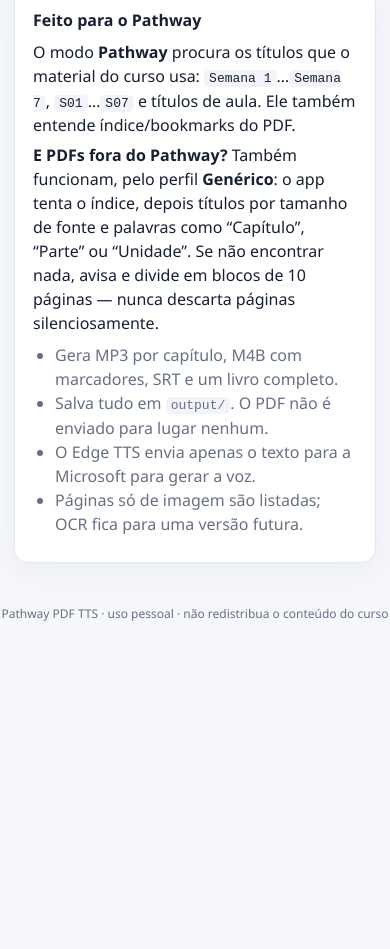
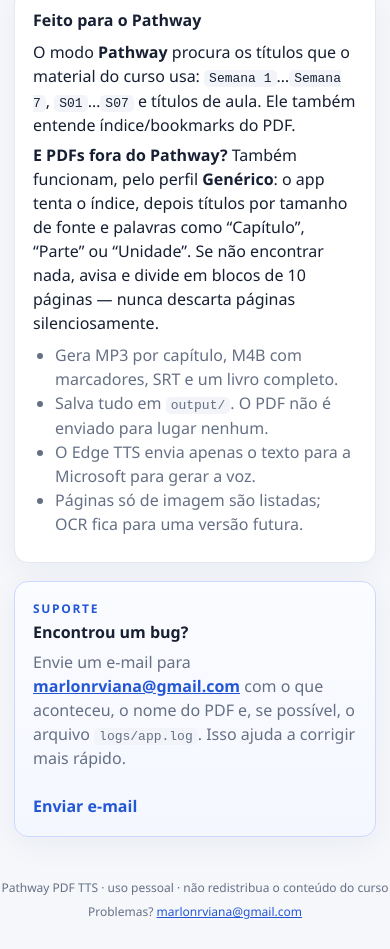
Before and after one commit to NMarlon/1-Mini-Projetos, a plain HTML site: page PDF TTS/src/pdf_tts/web/index.html in a window 390 px wide. Shown: the part 1731-2680 px from the top of the page. Before the commit the page ends 2382 px from the top, so only its background shows below. Drawn offline with Linux system fonts and the light colour scheme; files that its build step writes are made by us from their sources; no server answers; files whose address does not match are found by name.

Commit message:
feat(pathway-tts): canal de suporte por e-mail

```diff
--- a/PDF TTS/src/pdf_tts/web/app.js
+++ b/PDF TTS/src/pdf_tts/web/app.js
@@ -1,4 +1,10 @@
 const $ = (id) => document.getElementById(id);
+
+const SUPPORT_EMAIL = "marlonrviana@gmail.com";
+
+function supportMailto(subject, body) {
+  return `mailto:${SUPPORT_EMAIL}?subject=${encodeURIComponent(subject)}&body=${encodeURIComponent(body)}`;
+}
 
 const RECIPES = {
   auto: { content: "auto", chapters: "auto", label: "Automático" },
@@ -108,6 +114,33 @@ function stageLabel(stage) {
     "erro": "Erro",
   };
   return labels[stage] || stage || "—";
+}
+
+function showErrorHelp(job = {}) {
+  const help = $("errorHelp");
+  const link = $("reportErrorLink");
+  if (!help || !link) return;
+  const details = [
+    "Olá, Marlon!",
+    "",
+    "O Pathway PDF TTS apresentou um problema.",
+    "",
+    `Job: ${job.id || state.jobId || "(sem job)"}`,
+    `Etapa: ${job.stage || "(desconhecida)"}`,
+    `Mensagem: ${job.message || job.error || "(sem mensagem)"}`,
+    "",
+    "O que eu estava fazendo:",
+    "",
+    "",
+    "Se possível, anexei o arquivo logs/app.log.",
+  ].join("\n");
+  link.href = supportMailto("Pathway PDF TTS - erro na conversão", details);
+  help.hidden = false;
+}
+
+function hideErrorHelp() {
+  const help = $("errorHelp");
+  if (help) help.hidden = true;
 }
 
 function currentRecipe() {
@@ -479,6 +512,7 @@ async function generate() {
   $("progressBar").classList.remove("indeterminate");
   $("progressCount").textContent = "";
   $("progressPercent").textContent = "";
+  hideErrorHelp();
   try {
     const data = await api("/api/jobs", {
       method: "POST",
@@ -538,6 +572,7 @@ async function pollJob() {
       $("progressStage").textContent = "Concluído";
       $("progressBar").classList.remove("indeterminate");
       $("progressBar").style.width = "100%";
+      hideErrorHelp();
       renderResult(job);
       $("generate").disabled = false;
     } else if (job.status === "error" || job.status === "interrupted") {
@@ -548,12 +583,14 @@ async function pollJob() {
       $("progressStage").textContent = "Erro";
       $("progressBar").classList.remove("indeterminate");
       $("progressBar").style.width = "0%";
+      showErrorHelp(job);
       $("generate").disabled = false;
     }
   } catch (error) {
     if (error instanceof ConnectionError) {
       setConnectionState(false);
       $("progressMessage").textContent = "Conexão com o programa perdida. Mantenha a janelinha aberta e aguarde ou clique em Tentar novamente.";
+      showErrorHelp({ message: "A conexão com o servidor local caiu durante a conversão." });
     } else {
       $("progressMessage").textContent = error.message;
     }
--- a/PDF TTS/src/pdf_tts/web/index.html
+++ b/PDF TTS/src/pdf_tts/web/index.html
@@ -156,6 +156,10 @@
         <span id="progressCount"></span>
         <span id="progressPercent"></span>
       </div>
+      <p class="hint" id="errorHelp" hidden>
+        Se o problema continuar, <a id="reportErrorLink" href="mailto:marlonrviana@gmail.com">envie um e-mail</a>
+        com o ID do job, a mensagem acima e o arquivo <code>logs/app.log</code>.
+      </p>
       <div class="result" id="result" hidden>
         <h3>Pronto!</h3>
         <div id="resultSummary"></div>
@@ -189,10 +193,24 @@
         <li>Páginas só de imagem são listadas; OCR fica para uma versão futura.</li>
       </ul>
     </section>
+
+    <section class="card support">
+      <div>
+        <div class="eyebrow">Suporte</div>
+        <h3>Encontrou um bug?</h3>
+        <p>
+          Envie um e-mail para <a href="mailto:marlonrviana@gmail.com">marlonrviana@gmail.com</a>
+          com o que aconteceu, o nome do PDF e, se possível, o arquivo
+          <code>logs/app.log</code>. Isso ajuda a corrigir mais rápido.
+        </p>
+      </div>
+      <a class="primary button-link" href="mailto:marlonrviana@gmail.com?subject=Pathway%20PDF%20TTS%20-%20relato%20de%20bug">Enviar e-mail</a>
+    </section>
   </main>
 
   <footer>
     <span>Pathway PDF TTS · uso pessoal · não redistribua o conteúdo do curso</span>
+    <span>Problemas? <a href="mailto:marlonrviana@gmail.com">marlonrviana@gmail.com</a></span>
   </footer>
   <script src="/static/app.js"></script>
 </body>
--- a/PDF TTS/src/pdf_tts/web/style.css
+++ b/PDF TTS/src/pdf_tts/web/style.css
@@ -258,8 +258,33 @@ details { margin-top: 8px; }
 summary { cursor: pointer; color: var(--accent); font-weight: 600; }
 ul#resultFiles { margin: 10px 0 0; padding-left: 20px; color: var(--muted); font-size: 13px; }
 .notes ul { margin: 8px 0; padding-left: 22px; color: var(--muted); }
-.notes code { background: #f2f4f9; padding: 1px 5px; border-radius: 5px; }
-footer { text-align: center; color: var(--muted); font-size: 12px; padding: 10px 0 28px; }
+.notes code, .support code { background: #f2f4f9; padding: 1px 5px; border-radius: 5px; }
+.support {
+  display: flex;
+  align-items: center;
+  justify-content: space-between;
+  gap: 24px;
+  border-color: #cbd9ff;
+  background: linear-gradient(180deg, #fbfcff, #f4f7ff);
+}
+.support h3 { margin: 2px 0 6px; }
+.support p { color: var(--muted); margin: 0; max-width: 720px; }
+.support a { color: var(--accent); font-weight: 700; }
+.button-link {
+  display: inline-block;
+  text-decoration: none;
+  white-space: nowrap;
+}
+footer {
+  display: flex;
+  justify-content: center;
+  flex-wrap: wrap;
+  gap: 6px 18px;
+  color: var(--muted);
+  font-size: 12px;
+  padding: 10px 0 28px;
+}
+footer a { color: var(--accent); }
 
 .spinner {
   width: 18px; height: 18px; border: 2px solid #cbd9ff;
@@ -276,4 +301,5 @@ footer { text-align: center; color: var(--muted); font-size: 12px; padding: 10px
   .grid.two, .grid.three, .mode-grid { grid-template-columns: 1fr; }
   .section-head { flex-direction: column; }
   .connection-banner { flex-direction: column; align-items: flex-start; }
+  .support { flex-direction: column; align-items: flex-start; }
 }
```
Also changed, not shown: PDF TTS/packaging/LEIA-ME-PYINSTALLER.txt, PDF TTS/packaging/LEIA-ME.txt, 7 other files.
